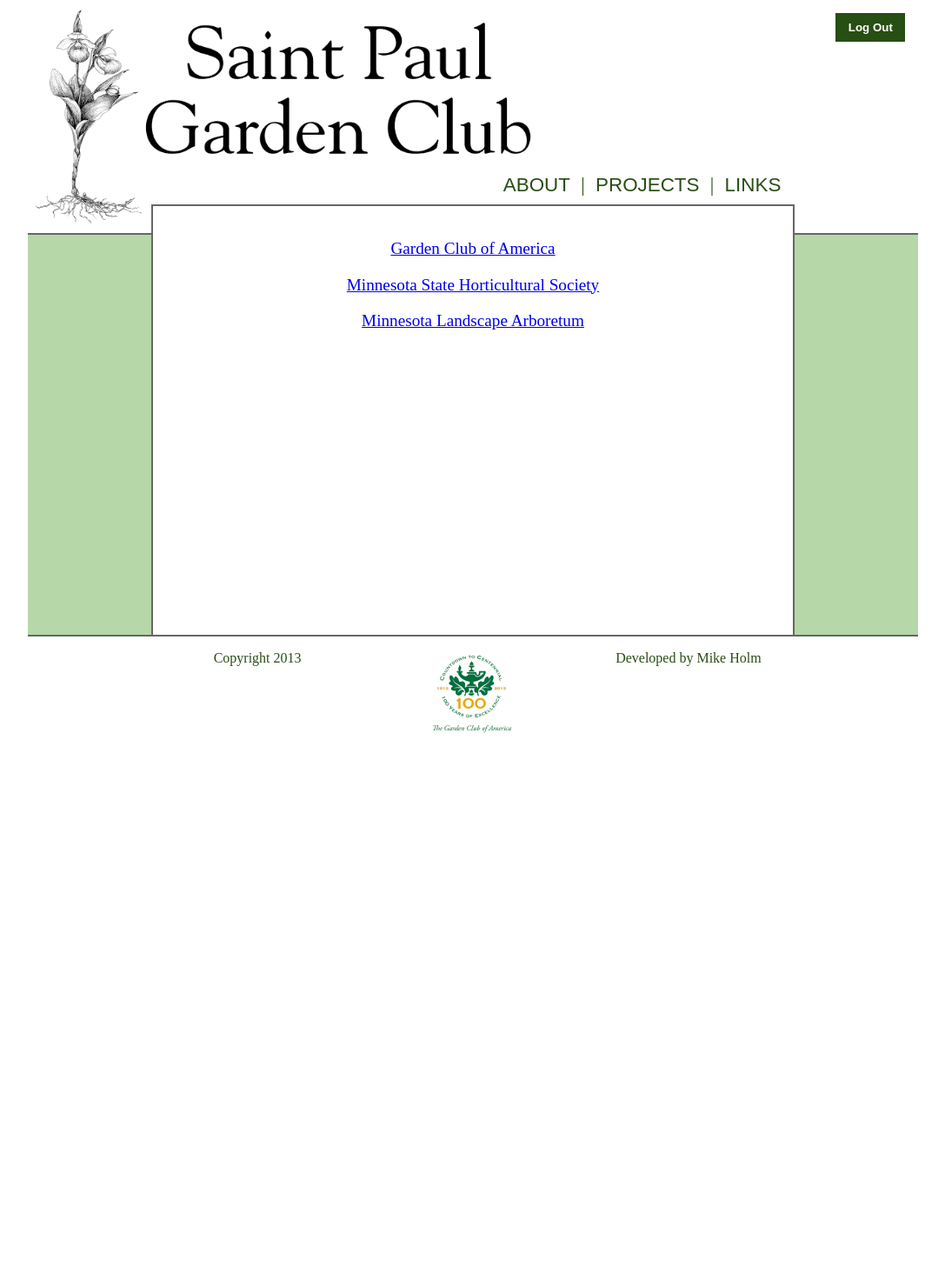
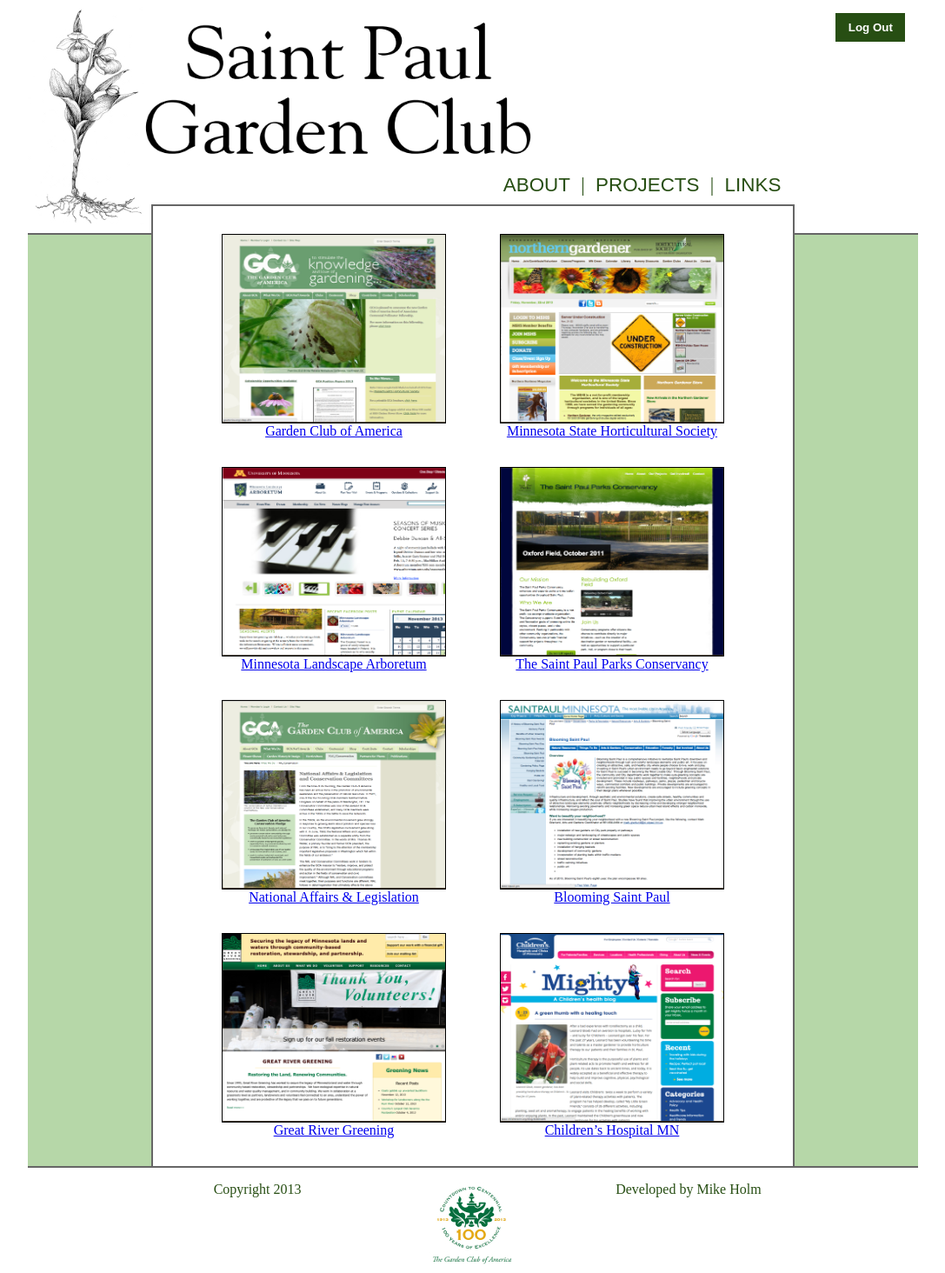
Before and after one commit to coldpour/spgc, a PHP site: page /links.php in a window 1280 px wide. Shown: the whole page at 87% size, without its empty margins (96-1183 px from the left). Before the commit the page ends 843 px from the top, so only its background shows below. Run offline with PHP 8.4, Linux system fonts and the light colour scheme; the visitor is signed in with stand-in values (Sample User, id 1).

Commit message:
add more links and provide thumbnails

```diff
--- a/about.php
+++ b/about.php
@@ -1,6 +1,5 @@
 <?php include 'head.php'; publicPage('about.php'); ?>
 
-<meta http-equiv="Content-Type" content="text/html; charset=UTF-8" />
 <div id="about" class="slide">
 <p>
 The Saint Paul Garden Club (SPGC) was founded in 1927 by 30 women, and was accepted into the Garden Club
--- a/banner.php
+++ b/banner.php
@@ -1,4 +1,4 @@
-<img id="penFlower" class="banner" src="images/pen_ladyslipper/height/250.jpg" alt="Pen&Ink drawing of a Ladyslipper" />
 <div class="banner">
+     <img id="penFlower" class="banner" src="images/pen_ladyslipper/height/250.jpg" alt="Pen&Ink drawing of a Ladyslipper" />
      <img id="bannerText" class="banner" src="images/src/banner_text.png" alt=Saint Paul Garden Club" />
 </div>
--- a/head.php
+++ b/head.php
@@ -8,6 +8,7 @@
 
 <body>
 <div class="container center">
+<meta http-equiv="Content-Type" content="text/html; charset=UTF-8" />
 
 <?php
 
--- a/links.php
+++ b/links.php
@@ -1,17 +1,44 @@
 <?php include 'head.php'; publicPage('links.php'); ?>
 
-<div id='links' class='slide fixed-height'>
-  <ul class='links'>
-    <li class='links'>
-      <a href='http://gcamerica.org'>Garden Club of America</a>
-    </li>
-    <li class='links'>
-      <a href='http://www.northerngardener.org'>Minnesota State Horticultural Society</a>
-    </li>
-    <li class='links'>
-      <a href='http://www.arboretum.umn.edu'>Minnesota Landscape Arboretum</a>
-    </li>
-  </ul>
+<div id='links' class='slide'>
+
+  <?php
+    $sites = array(
+    	       array('url' => 'http://gcamerica.org',
+	       	     'text' => 'Garden Club of America',
+		     'img' => 'images/links/gca.png'),
+    	       array('url' => 'http://www.northerngardener.org',
+	       	     'text' => 'Minnesota State Horticultural Society',
+		     'img' => 'images/links/horticultural_society.png'),
+    	       array('url' => 'http://www.arboretum.umn.edu',
+	             'text' => 'Minnesota Landscape Arboretum',
+		     'img' => 'images/links/minnesota_landscape_arboretum.png'),
+    	       array('url' => 'http://www.saintpaulparksconservancy.org/',
+	             'text' => 'The Saint Paul Parks Conservancy',
+		     'img' => 'images/links/stpaul_parks_conservancy.png'),
+    	       array('url' => 'http://www.gcamerica.org/what-we-do-NAL-Conservation.cfm',
+	             'text' => 'National Affairs & Legislation',
+		     'img' => 'images/links/nal.png'),
+    	       array('url' => 'http://www.stpaul.gov/index.aspx?NID=1031',
+	             'text' => 'Blooming Saint Paul',
+		     'img' => 'images/links/blooming_stpaul.png'),
+    	       array('url' => 'http://www.greatrivergreening.org/',
+	             'text' => 'Great River Greening',
+		     'img' => 'images/links/great_river_greening.png'),
+    	       array('url' => 'http://www.childrensmn.org/blog/kidshealth/2013/05/a-green-thumb-with-a-healing-touch/',
+	             'text' => 'Children’s Hospital MN',
+		     'img' => 'images/links/childrens_hospital.png'),
+	     );
+
+    for($i = 0; $i < count($sites); ++$i) {
+      echo "<div class='link'>";
+      echo "  <img class='link' src=".$sites[$i]['img'].">";
+      echo "  <br />";
+      echo "  <a href=".$sites[$i]['url'].">".$sites[$i]['text']."</a>";
+      echo "</div>";
+    }
+  ?>
+
 </div>
 
 <?php include 'footer.php' ?>
--- a/projects.php
+++ b/projects.php
@@ -9,7 +9,7 @@
       </t>
 
       <tr class='project'>
-        <td>Children's Hospital</td>
+        <td>Children’s Hospital</td>
         <td class='amount'>$ 2,000.00</td>
       </tr>
 
--- a/screen.css
+++ b/screen.css
@@ -46,7 +46,7 @@
 }
 
 .login input::-webkit-input-placeholder {
-    color:black;p
+    color:black;
 }
 
 form.login {
@@ -98,6 +98,7 @@
 }
 
 .footer {
+    clear:both;
     color:#274e13;
 }
 
@@ -122,6 +123,7 @@
 div.slide {
     border:.15em solid #666666;
     border-bottom:none;
+    overflow:hidden;
 }
 
 div.fixed-height {
@@ -147,19 +149,21 @@
 }
 
 #links {
-    text-align:center;
+    padding:1em 3em 1em 3em;
 }
 
-ul.links {
-    margin:0em;
-    padding:0em;
-    padding-top:1em;
-    list-style-type:none;
-    font-size:1.2em;
+div.link {
+    text-align:center;
+    float: left;
+    width: 50%;
+    padding-top: 1em;
+    padding-bottom: 1em;
 }
 
-li.links {
-    margin:1em;
+img.link {
+    width:80%;
+    height: 216px;
+    border: 1px solid black;
 }
 
 table.projects {
```
Also changed, not shown: images/links/blooming_stpaul.png (added), images/links/childrens_hospital.png (added), images/links/gca.png (added), images/links/great_river_greening.png (added), images/links/horticultural_society.png (added), images/links/minnesota_landscape_arboretum.png (added), images/links/nal.png (added), images/links/stpaul_parks_conservancy.png (added).
